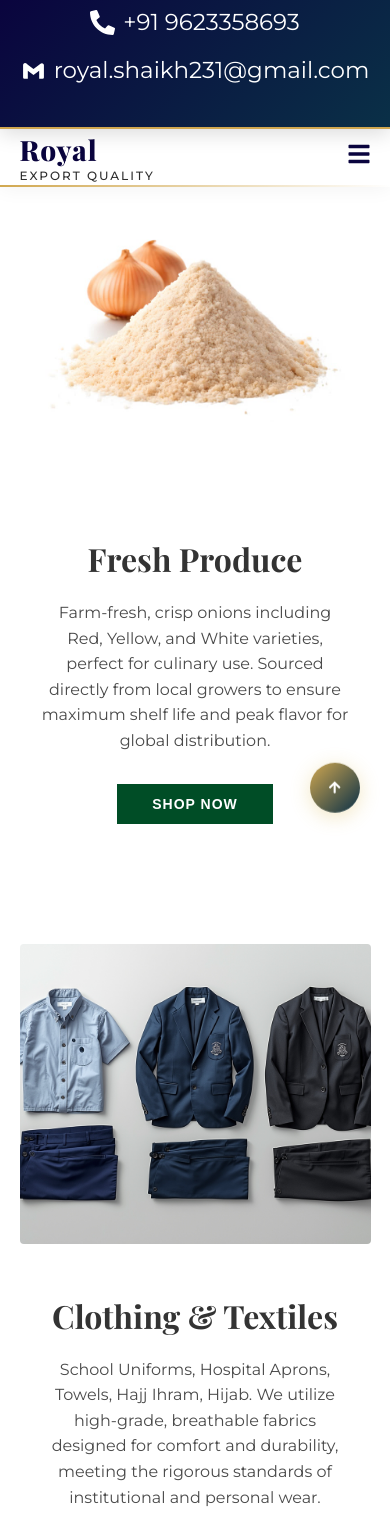
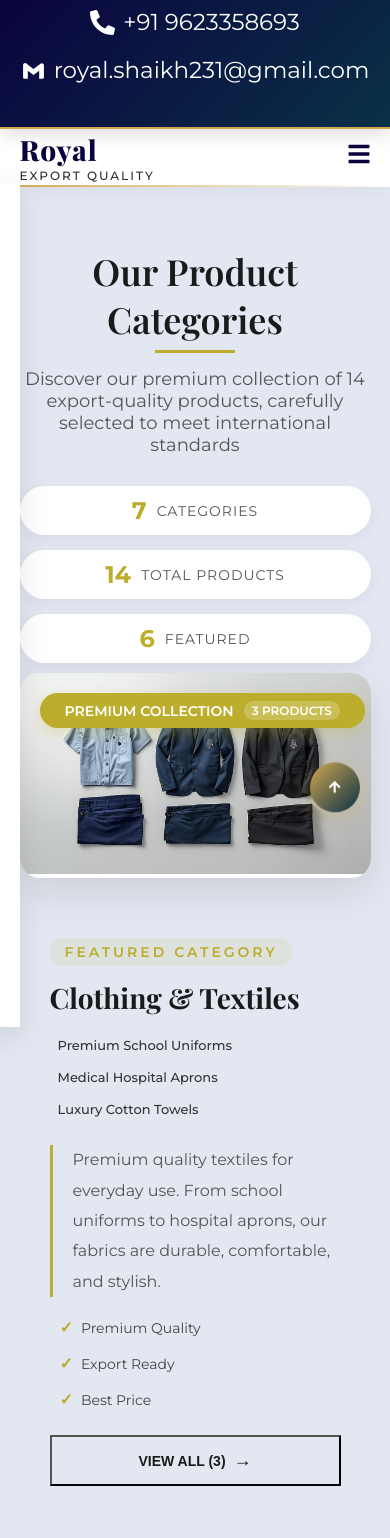
Before and after one commit to omkar6526/Royal_multi_products_website, a React (Vite) app in the folder Royal_website/: page /products in a window 390 px wide. Shown: the top 1538 px of the page. Built offline with nearby package versions, Linux system fonts and the light colour scheme.

Commit message:
changes in hero section and removed  overlaping header issue for mobile view

```diff
--- a/Royal_website/src/component/Navbar.jsx
+++ b/Royal_website/src/component/Navbar.jsx
@@ -1,4 +1,3 @@
-// Navbar.jsx
 import React, { useState, useEffect } from "react";
 import { Link, useNavigate, useLocation } from "react-router-dom";
 import { FaBars, FaTimes } from "react-icons/fa";
@@ -19,7 +18,6 @@ function Navbar() {
 
     const isActive = (path) => {
         if (path === '/products') {
-
             return location.pathname.startsWith('/products') || location.pathname.startsWith('/product/');
         }
         return location.pathname === path;
@@ -84,10 +82,9 @@ function Navbar() {
                     left: 100%;
                 }
 
-
                 .logo p {
                     font-size: 12px;
-                    color: bold;
+                    color: var(--royal-charcoal, #333); /* Fixed invalid "color: bold" bug */
                     letter-spacing: 2px;
                     font-weight: 500;
                 }
@@ -130,20 +127,11 @@ function Navbar() {
                     border-radius: 2px;
                 }
 
-                .menu li a:hover {
+                .menu li a:hover, .menu li a.active {
                     color: var(--royal-deep-purple);
                 }
 
-                .menu li a:hover::after {
-                    width: 100%;
-                }
-
-                .menu li a.active {
-                    color: var(--royal-deep-purple);
-                    font-weight: 700;
-                }
-
-                .menu li a.active::after {
+                .menu li a:hover::after, .menu li a.active::after {
                     width: 100%;
                 }
 
@@ -188,6 +176,9 @@ function Navbar() {
                     color: var(--royal-deep-purple);
                     cursor: pointer;
                     transition: color 0.3s;
+                    /* Fix 1: Added explicit positioning and z-index to keep it above the dropdown */
+                    position: relative;
+                    z-index: 1000;
                 }
 
                 .mobile-menu-icon:hover {
@@ -204,17 +195,20 @@ function Navbar() {
                     }
 
                     .right-menu {
-                        position: fixed;
-                        top: 110px;
+                        /* Fix 2: Changed from 'fixed' to 'absolute' to prevent backdrop-filter bugs */
+                        position: absolute;
+                        /* Fix 3: Set top to 100% so it perfectly drops down right below the navbar */
+                        top: 100%;
                         left: ${isMobileMenuOpen ? '0' : '-100%'};
                         width: 100%;
-                        height: calc(100vh - 110px);
+                        height: 100vh;
                         background: white;
                         flex-direction: column;
                         padding: 40px 20px;
                         transition: left 0.3s ease;
                         z-index: 998;
                         overflow-y: auto;
+                        box-shadow: 0 10px 30px rgba(0,0,0,0.1);
                     }
 
                     .menu {
@@ -251,14 +245,17 @@ function Navbar() {
                                 <Link
                                     to="/"
                                     className={isActive('/') ? 'active' : ''}
+                                    onClick={() => setIsMobileMenuOpen(false)}
                                 >
                                     Home
                                 </Link>
                             </li>
                             <li className="animate-fade-in-down delay-2">
+                                {/* Fix 4: Also updated the 'to' path as noted in your comment */}
                                 <Link
-                                    to="/product/:category"  // Fixed: Changed from "/product/:category" to "/products"
+                                    to="/products"
                                     className={isActive('/products') ? 'active' : ''}
+                                    onClick={() => setIsMobileMenuOpen(false)}
                                 >
                                     Products
                                 </Link>
@@ -267,6 +264,7 @@ function Navbar() {
                                 <Link
                                     to="/about"
                                     className={isActive('/about') ? 'active' : ''}
+                                    onClick={() => setIsMobileMenuOpen(false)}
                                 >
                                     About Us
                                 </Link>
@@ -275,7 +273,10 @@ function Navbar() {
 
                         <button
                             className="inquiry-btn animate-fade-in-down delay-4"
-                            onClick={() => navigate('/contact')}
+                            onClick={() => {
+                                navigate('/contact');
+                                setIsMobileMenuOpen(false);
+                            }}
                         >
                             Get Inquiry
                         </button>
--- a/Royal_website/src/component/Products.jsx
+++ b/Royal_website/src/component/Products.jsx
@@ -1,53 +1,86 @@
+// Products.jsx
 import React, { useEffect } from "react";
 import { useNavigate } from "react-router-dom";
-import { categories, products } from "../data/productData";
-import onionpowder from '../assets/OnionPowder.jpeg';
-import mixgrapes from '../assets/mixgrapes.jpeg';
-import hajjitems from '../assets/hujitems.png';
+import {
+  categories,
+  products,
+  getProductsByCategory,
+  getCategoriesWithCounts,
+} from "../data/productData";
 
 function Products() {
   const navigate = useNavigate();
 
-   const productCategories = [
-  {
-    category: "Fresh Produce",
-    items: "Farm-fresh, crisp onions including Red, Yellow, and White varieties, perfect for culinary use. Sourced directly from local growers to ensure maximum shelf life and peak flavor for global distribution.",
-    imageUrl: onionpowder,
-    slug: "onionitems"
-  },
-  {
-    category: "Clothing & Textiles",
-    items: "School Uniforms, Hospital Aprons, Towels, Hajj Ihram, Hijab. We utilize high-grade, breathable fabrics designed for comfort and durability, meeting the rigorous standards of institutional and personal wear.",
-    imageUrl: products.find(p => p.category === "Clothing & Textiles")?.image || "https://image.made-in-china.com/203f0j00KAlouVCwLacp/blog.jpg",
-    slug: "clothing-textiles"
-  },
-  {
-    category: "Soaps",
-    items: "Natural handmade soaps, organic bath soaps, premium soap products. Infused with essential oils and botanical extracts, our soaps provide a luxurious lather that cleanses deeply while keeping skin hydrated and refreshed.",
-    imageUrl: products.find(p => p.category === "Soaps")?.image || "https://media.istockphoto.com/id/517495506/photo/bars-of-homemade-soaps-honey-or-oil-and-healing-herbs.jpg?s=612x612&w=0&k=20&c=bQPtsclGfpY5yIjyRDSSSRn4wAy94O1DFsQr2aoz0K4=",
-    slug: "soaps"
-  },
-  {
-    category: "Spices",
-    items: "Premium food spices including onion powder and spice collections. Our spices are meticulously processed to preserve their natural aroma and potency, delivering an authentic taste to kitchens worldwide.",
-    imageUrl: products.find(p => p.category === "Spices")?.image || "https://deliciousfoods.in/cdn/shop/articles/spices.jpg?v=1742457010",
-    slug: "spices"
-  },
-  {
-    category: "Grapes",
-    items: "Fresh export-quality green and red grapes. Hand-picked at the perfect stage of ripeness, our grapes are packed using advanced cooling technology to maintain their crunch and sweetness during transit.",
-    imageUrl: mixgrapes,
-    slug: "grapes"
-  },
-  {
-    category: "Hajj Specials",
-    items: "Prayer beads (Tasbih), Ihram belts, and religious accessories. Thoughtfully designed to support your spiritual journey, these high-quality essentials combine traditional craftsmanship with practical durability.",
-    imageUrl:hajjitems,
-    slug: "religious-items"
-  },
-  ];
-  const handleCardClick = (slug) => {
-    navigate(`/product/${slug}`);
+  const categoriesWithCounts = getCategoriesWithCounts();
+
+  const displayCategories = categoriesWithCounts.filter(
+    (cat) => cat.name !== "All Products",
+  );
+
+  const productCategories = displayCategories.map((cat) => {
+    const categoryProducts = getProductsByCategory(cat.name);
+
+    const representativeProduct = categoryProducts[0] || {};
+
+    const itemsList = categoryProducts
+      .map((p) => p.name)
+      .slice(0, 4)
+      .join(", ");
+
+    let description = "";
+    switch (cat.name) {
+      case "Clothing & Textiles":
+        description =
+          "Premium quality textiles for everyday use. From school uniforms to hospital aprons, our fabrics are durable, comfortable, and stylish.";
+        break;
+      case "Soaps":
+        description =
+          "Experience the luxury of natural ingredients with our handmade soaps. Organic, chemical-free, and gentle on skin.";
+        break;
+      case "Spices":
+        description =
+          "Authentic Indian spices that bring flavor to your kitchen. From aromatic spice blends to exotic seasonings.";
+        break;
+      case "Grapes":
+        description =
+          "Sweet, juicy, and export-quality grapes. Carefully packed to maintain freshness during shipping.";
+        break;
+      case "Hajj Specials":
+        description =
+          "Essential items for your spiritual journey. Premium quality prayer beads and Ihram accessories.";
+        break;
+      case "Onions":
+        description =
+          "Farm-fresh, crisp onions including Red, Yellow, and White varieties, perfect for culinary use.";
+        break;
+      default:
+        description = `High-quality ${cat.name.toLowerCase()} for wholesale and retail.`;
+    }
+
+    return {
+      category: cat.name,
+      items: itemsList || "Premium quality products",
+      imageUrl:
+        representativeProduct.image ||
+        "https://via.placeholder.com/400x300?text=Product",
+      slug: cat.slug,
+      description: description,
+      count: cat.count,
+    };
+  });
+
+  const handleCardClick = (category) => {
+    const categoryObj = categories.find((c) => c.name === category);
+
+    const categoryParam =
+      categoryObj?.slug ||
+      category
+        .toLowerCase()
+        .replace(/ & /g, "-")
+        .replace(/\s+/g, "-")
+        .replace(/[^\w-]+/g, "");
+
+    navigate(`/product/${categoryParam}`);
   };
 
   useEffect(() => {
@@ -55,162 +88,437 @@ function Products() {
       (entries) => {
         entries.forEach((entry) => {
           if (entry.isIntersecting) {
-            entry.target.classList.add('visible');
+            entry.target.classList.add("animate-fade-in");
           }
         });
       },
-      { threshold: 0.2 }
+      { threshold: 0.1 },
     );
 
-    const rows = document.querySelectorAll('.category-row');
-    rows.forEach((row) => observer.observe(row));
+    const items = document.querySelectorAll(".product-row");
+    items.forEach((item) => observer.observe(item));
+
     return () => observer.disconnect();
   }, []);
 
   return (
     <>
       <style>{`
-        :root {
-          --brand-green: #004d26;
-          --text-gray: #4a4a4a;
-        }
-
         .products-section {
-          padding: 0px 0;
-          margin-bottom: 0px;
-          background-color: #ffffff;
-          overflow-x: hidden;
+          padding: 60px 0;
+          background-color: #e2e7f1;
         }
 
         .container {
           width: 90%;
-          margin: auto;
-          max-width: 1200px;
+          max-width: 1280px;
+          margin: 0 auto;
         }
 
-        /* Row Styling */
-        .category-row {
+        .section-header {
+          text-align: center;
+          margin-bottom: 60px;
+        }
+
+        .section-header h2 {
+          font-size: clamp(36px, 5vw, 48px);
+          color: #1a1a1a;
+          font-weight: 600;
+          margin-bottom: 15px;
+          position: relative;
+          display: inline-block;
+        }
+
+        .section-header h2:after {
+          content: '';
+          position: absolute;
+          bottom: -10px;
+          left: 50%;
+          transform: translateX(-50%);
+          width: 80px;
+          height: 3px;
+          background: #bcad2c;
+        }
+
+        .section-header p {
+          font-size: 18px;
+          color: #555;
+          max-width: 700px;
+          margin: 10px auto -30px;
+        }
+
+        /* Category Stats */
+        .category-stats {
+          display: flex;
+          justify-content: center;
+          gap: 30px;
+          margin-bottom: 10px;
+          flex-wrap: wrap;
+        }
+
+        .stat-item {
+          background: white;
+          padding: 15px 30px;
+          border-radius: 50px;
+          box-shadow: 0 5px 15px rgba(0,0,0,0.05);
           display: flex;
           align-items: center;
-          justify-content:沟通;
-          margin-bottom: 100px;
-          gap: 60px;
-          opacity: 0;
-          transform: translateY(50px);
-          transition: all 0.8s cubic-bezier(0.25, 0.46, 0.45, 0.94);
+          gap: 10px;
         }
 
-        .category-row.visible {
+        .stat-number {
+          font-size: 24px;
+          font-weight: 700;
+          color: #bcad2c;
+        }
+
+        .stat-label {
+          font-size: 14px;
+          color: #555;
+          text-transform: uppercase;
+          letter-spacing: 1px;
+        }
+
+        /* Product Row - contains two separate divs */
+        .product-row {
+          display: flex;
+          align-items: center;
+          gap: 50px;
+          margin-bottom: 80px;
+          opacity: 0;
+          transform: translateY(30px);
+          transition: opacity 0.8s ease, transform 0.8s ease;
+        }
+
+        .product-row.animate-fade-in {
           opacity: 1;
           transform: translateY(0);
         }
 
-        /* Alternating Layout logic */
-        .category-row:nth-child(even) {
+        .product-row.reverse {
           flex-direction: row-reverse;
         }
 
-        /* Image Side */
-        .image-container {
+        /* Left Section - Image Div (Separate) */
+        .image-section {
           flex: 1;
+          height: 450px;
+          background: #ffffff;
+          border-radius: 20px;
+          overflow: hidden;
+          box-shadow: 0 15px 40px rgba(0,0,0,0.1);
           position: relative;
-          overflow: hidden;
-          border-radius: 4px;
         }
 
-        .image-container img {
+        .image-section img {
           width: 100%;
-          height: 450px;
+          height: 100%;
           object-fit: cover;
-          display: block;
-          transition: transform 1.2s ease;
+          transition: transform 0.8s ease;
         }
 
-        .category-row:hover .image-container img {
+        .product-row:hover .image-section img {
           transform: scale(1.05);
         }
 
-        /* Text Side */
-        .text-container {
-          flex: 1;
-          padding: 20px;
+        .image-tag {
+          position: absolute;
+          top: 20px;
+          left: 20px;
+          background: #bcad2c;
+          color: white;
+          padding: 8px 25px;
+          border-radius: 30px;
+          font-size: 14px;
+          font-weight: 600;
+          text-transform: uppercase;
+          z-index: 2;
+          box-shadow: 0 5px 15px rgba(188, 173, 44, 0.3);
+          display: flex;
+          align-items: center;
+          gap: 5px;
         }
 
-        .text-container h3 {
-          font-family: 'Playfair Display', serif; /* Or similar elegant font */
-          font-size: 32px;
-          color: #333;
-          margin-bottom: 20px;
-          position: relative;
+        .product-count {
+          background: rgba(255,255,255,0.2);
+          padding: 2px 8px;
+          border-radius: 20px;
+          font-size: 12px;
+          margin-left: 5px;
         }
 
-        .text-container p {
-          font-size: 16px;
-          line-height: 1.6;
-          color: var(--text-gray);
-          margin-bottom: 30px;
-          max-width: 500px;
+        /* Right Section - Content Div (Separate) */
+        .content-section {
+          flex: 1;
+          padding: 45px;
         }
 
-        /* Button Styling */
-        .shop-now-btn {
-          background-color: var(--brand-green);
+        .content-label {
+          font-size: 14px;
+          color: #bcad2c;
+          text-transform: uppercase;
+          letter-spacing: 3px;
+          margin-bottom: 15px;
+          font-weight: 600;
+          display: inline-block;
+          background: rgba(188, 173, 44, 0.1);
+          padding: 5px 15px;
+          border-radius: 20px;
+        }
+
+        .content-section h3 {
+          font-size: 34px;
+          font-weight: 700;
+          color: #1a1a1a;
+          margin-bottom: 20px;
+          line-height: 1.2;
+        }
+
+        .items-badge-container {
+          display: flex;
+          flex-wrap: wrap;
+          gap: 10px;
+          margin-bottom: 25px;
+        }
+
+        .item-badge {
+          padding: 3px 8px;
+          border-radius: 25px;
+          color: #333;
+          font-size: 13px;
+          font-weight: 500;
+          transition: all 0.3s ease;
+        }
+
+        .item-badge:hover {
+          background: #bcad2c;
           color: white;
-          padding: 12px 35px;
-          border: none;
+        }
+
+        .description-text {
+          font-size: 16px;
+          color: #555;
+          line-height: 1.9;
+          margin-bottom: 20px;
+          border-left: 3px solid #bcad2c;
+          padding-left: 20px;
+        }
+
+        .feature-container {
+          display: flex;
+          gap: 25px;
+          margin-bottom: 25px;
+          flex-wrap: wrap;
+        }
+
+        .feature-item {
+          display: flex;
+          align-items: center;
+          gap: 8px;
+          font-size: 14px;
+          color: #444;
+          padding: 1px 10px;
+          border-radius: 30px;
+        }
+
+        .feature-item:before {
+          content: '✓';
+          color: #bcad2c;
+          font-weight: bold;
+          font-size: 16px;
+        }
+
+        .button-group {
+          display: flex;
+          align-items: center;
+          gap: 20px;
+        }
+
+        .learn-button {
+          background: transparent;
+          color: #1a1a1a;
           font-weight: 600;
           font-size: 14px;
+          text-transform: uppercase;
           cursor: pointer;
+          padding: 13px 40px;
+          display: inline-flex;
+          align-items: center;
+          gap: 8px;
           transition: all 0.3s ease;
-          text-transform: uppercase;
-          letter-spacing: 1px;
         }
 
-        .shop-now-btn:hover {
-          background-color: #00331a;
-          box-shadow: 0 10px 20px rgba(0,0,0,0.1);
+        .learn-button:hover {
+          border-color: #bcad2c;
+          color: #bcad2c;
           transform: translateY(-2px);
         }
 
-        /* Mobile Responsiveness */
-        @media (max-width: 850px) {
-          .category-row, .category-row:nth-child(even) {
+        .arrow-icon {
+          font-size: 18px;
+          transition: transform 0.3s;
+        }
+
+        .learn-button:hover .arrow-icon {
+          transform: translateX(5px);
+        }
+
+        /* Animation delays */
+        .product-row:nth-child(1) { transition-delay: 0.1s; }
+        .product-row:nth-child(2) { transition-delay: 0.2s; }
+        .product-row:nth-child(3) { transition-delay: 0.3s; }
+        .product-row:nth-child(4) { transition-delay: 0.4s; }
+        .product-row:nth-child(5) { transition-delay: 0.5s; }
+        .product-row:nth-child(6) { transition-delay: 0.6s; }
+
+        /* Responsive */
+        @media (max-width: 968px) {
+          .product-row,
+          .product-row.reverse {
             flex-direction: column;
             gap: 30px;
-            text-align: center;
           }
 
-          .image-container img {
-            height: 300px;
+          .image-section,
+          .content-section {
+            width: 100%;
           }
 
-          .text-container p {
-            margin-left: auto;
-            margin-right: auto;
+          .image-section {
+            height: 350px;
+          }
+
+          .content-section h3 {
+            font-size: 28px;
+          }
+
+          .category-stats {
+            gap: 15px;
+          }
+
+          .stat-item {
+            padding: 10px 20px;
+          }
+        }
+
+        @media (max-width: 576px) {
+          .content-section {
+            padding: 30px;
+          }
+
+          .button-group {
+            flex-direction: column;
+            align-items: stretch;
+          }
+
+          .shop-button,
+          .learn-button {
+            width: 100%;
+            justify-content: center;
+          }
+
+          .feature-container {
+            gap: 15px;
+          }
+
+          .feature-item {
+            width: 100%;
+          }
+
+          .category-stats {
+            flex-direction: column;
+            align-items: center;
+          }
+
+          .stat-item {
+            width: 100%;
+            justify-content: center;
           }
         }
       `}</style>
 
       <section className="products-section">
         <div className="container">
-          {productCategories.map((cat, index) => (
-            <div className="category-row" key={index}>
-              <div className="image-container">
-                <img src={cat.imageUrl} alt={cat.category} />
+          <div className="section-header">
+            <h2>Our Product Categories</h2>
+            <p>
+              Discover our premium collection of {products.length}{" "}
+              export-quality products, carefully selected to meet international
+              standards
+            </p>
           </div>
 
-              <div className="text-container">
-                <h3>{cat.category}</h3>
-                <p>{cat.items}</p>
+          <div className="category-stats">
+            <div className="stat-item">
+              <span className="stat-number">{categories.length}</span>
+              <span className="stat-label">Categories</span>
+            </div>
+            <div className="stat-item">
+              <span className="stat-number">{products.length}</span>
+              <span className="stat-label">Total Products</span>
+            </div>
+            <div className="stat-item">
+              <span className="stat-number">
+                {products.filter((p) => p.featured).length}
+              </span>
+              <span className="stat-label">Featured</span>
+            </div>
+          </div>
+
+          <div className="products-container">
+            {productCategories.map((category, index) => (
+              <div
+                className={`product-row ${index % 2 === 1 ? "reverse" : ""}`}
+                key={category.slug}
+              >
+                <div className="image-section">
+                  <img src={category.imageUrl} alt={category.category} />
+                  <div className="image-tag">
+                    Premium Collection
+                    <span className="product-count">
+                      {category.count} Products
+                    </span>
+                  </div>
+                </div>
+
+                <div className="content-section">
+                  <span className="content-label">FEATURED CATEGORY</span>
+                  <h3>{category.category}</h3>
+
+                  <div className="items-badge-container">
+                    {category.items.split(",").map((item, i) => (
+                      <span key={i} className="item-badge">
+                        {item.trim()}
+                      </span>
+                    ))}
+                    {category.count > 4 && (
+                      <span className="item-badge">
+                        +{category.count - 4} more
+                      </span>
+                    )}
+                  </div>
+
+                  <p className="description-text">{category.description}</p>
+
+                  <div className="feature-container">
+                    <span className="feature-item">Premium Quality</span>
+                    <span className="feature-item">Export Ready</span>
+                    <span className="feature-item">Best Price</span>
+                  </div>
+
+                  <div className="button-group">
                     <button
-                  className="shop-now-btn"
-                  onClick={() => handleCardClick(cat.slug)}
+                      className="learn-button"
+                      onClick={() => handleCardClick(category.category)}
                     >
-                  Shop Now
+                      View All ({category.count}){" "}
+                      <span className="arrow-icon">→</span>
                     </button>
                   </div>
                 </div>
+              </div>
             ))}
+          </div>
         </div>
       </section>
     </>
```
Lines whose indentation alone changed are shown as unchanged.
